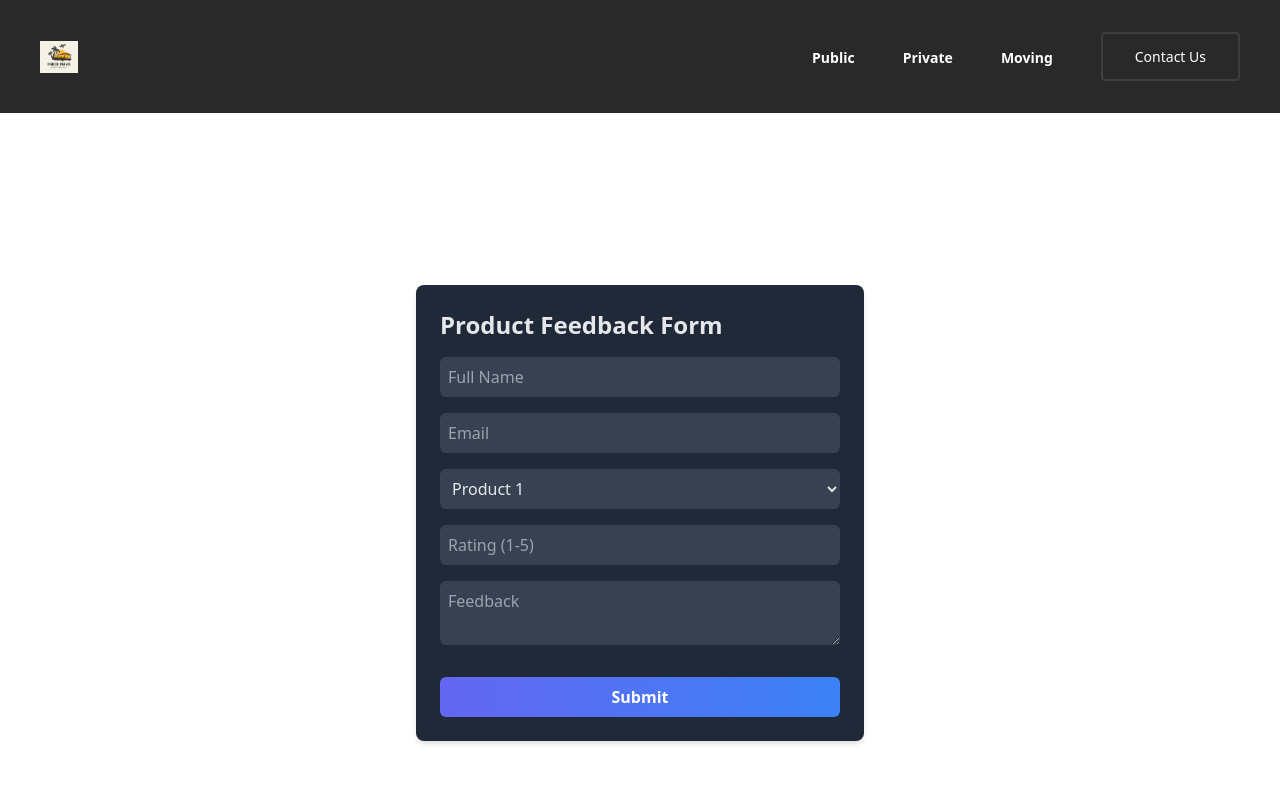
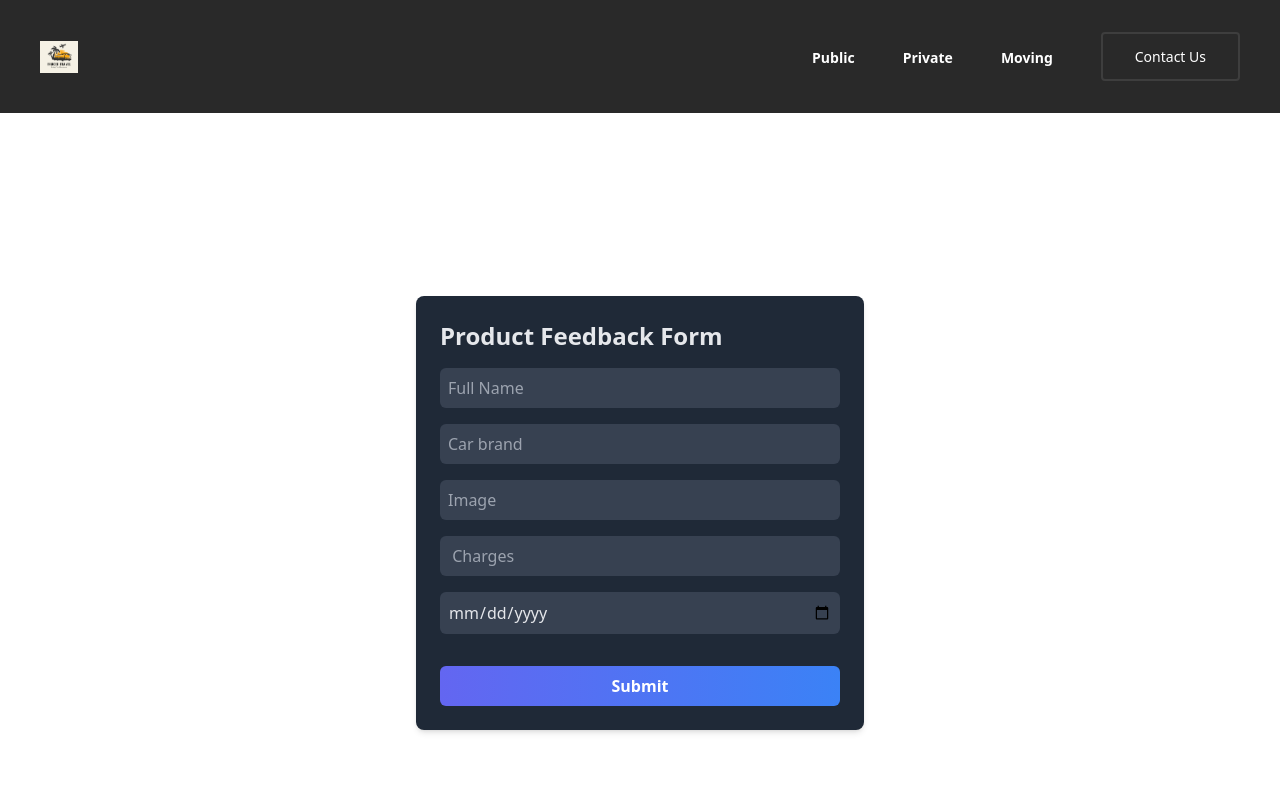
Before and after one commit to Charles4500/travel-frontend, a React (Vite) app: page /hire in a window 1280 px wide. Shown: the top 800 px of the page. Built offline with nearby package versions, Linux system fonts and the light colour scheme.

Commit message:
Front end few changes in the hire section

```diff
--- a/package.json
+++ b/package.json
@@ -10,9 +10,12 @@
     "preview": "vite preview"
   },
   "dependencies": {
+    "@hookform/resolvers": "^3.6.0",
     "react": "^18.2.0",
     "react-dom": "^18.2.0",
-    "react-router-dom": "^6.23.1"
+    "react-hook-form": "^7.51.5",
+    "react-router-dom": "^6.23.1",
+    "zod": "^3.23.8"
   },
   "devDependencies": {
     "@types/react": "^18.2.66",
--- a/src/routes/Hire.jsx
+++ b/src/routes/Hire.jsx
@@ -1,7 +1,25 @@
 import Footer from '../components/footer/Footer';
 import Navigation from '../components/nav/Navigation';
+import { useState } from 'react';
 
 function Hire() {
+  const [formData, setFormData] = useState({
+    name: '',
+    car_brand: '',
+    image: '',
+    hire_fee: '',
+    date_hire: '',
+  });
+
+  function handleSubmit(event) {
+    event.preventDefault();
+  }
+
+  function handleInput(event) {
+    const { name, value } = event.target;
+    setFormData({ ...formData, [name]: value });
+    console.log(value);
+  }
   return (
     <>
       <Navigation />
@@ -11,36 +29,53 @@ function Hire() {
             Product Feedback Form
           </h2>
 
-          <form class="flex flex-col">
+          <form class="flex flex-col" onSubmit={handleSubmit}>
             <input
+              required
               placeholder="Full Name"
               class="bg-gray-700 text-gray-200 border-0 rounded-md p-2 mb-4 focus:bg-gray-600 focus:outline-none focus:ring-1 focus:ring-blue-500 transition ease-in-out duration-150"
+              name="name"
               type="text"
+              value={formData.name}
+              onChange={handleInput}
             />
             <input
-              placeholder="Email"
+              required
+              placeholder="Car brand"
               class="bg-gray-700 text-gray-200 border-0 rounded-md p-2 mb-4 focus:bg-gray-600 focus:outline-none focus:ring-1 focus:ring-blue-500 transition ease-in-out duration-150"
-              type="email"
+              name="car_brand"
+              type="text"
+              value={formData.car_brand}
+              onChange={handleInput}
             />
-            <select
+
+            <input
+              required
+              placeholder="Image"
               class="bg-gray-700 text-gray-200 border-0 rounded-md p-2 mb-4 focus:bg-gray-600 focus:outline-none focus:ring-1 focus:ring-blue-500 transition ease-in-out duration-150"
-              id="product"
-            >
-              <option value="product-1">Product 1</option>
-              <option value="product-2">Product 2</option>
-              <option value="product-3">Product 3</option>
-            </select>
+              name="image"
+              type="text"
+              value={formData.image}
+              onChange={handleInput}
+            />
             <input
-              placeholder="Rating (1-5)"
+              required
+              placeholder=" Charges"
               class="bg-gray-700 text-gray-200 border-0 rounded-md p-2 mb-4 focus:bg-gray-600 focus:outline-none focus:ring-1 focus:ring-blue-500 transition ease-in-out duration-150"
+              name="hire_fee"
               type="number"
+              value={formData.hire_fee}
+              onChange={handleInput}
             />
-            <textarea
-              placeholder="Feedback"
+            <input
+              required
+              placeholder="Date of hire"
               class="bg-gray-700 text-gray-200 border-0 rounded-md p-2 mb-4 focus:bg-gray-600 focus:outline-none focus:ring-1 focus:ring-blue-500 transition ease-in-out duration-150"
-              name="feedback"
-            ></textarea>
-
+              name="date_hire"
+              type="date"
+              value={formData.date_hire}
+              onChange={handleInput}
+            />
             <button
               class="bg-gradient-to-r from-indigo-500 to-blue-500 text-white font-bold py-2 px-4 rounded-md mt-4 hover:bg-indigo-600 hover:to-blue-600 transition ease-in-out duration-150"
               type="submit"
```
Also changed, not shown: 1 other file (tests, documents, lock files or other folders).
